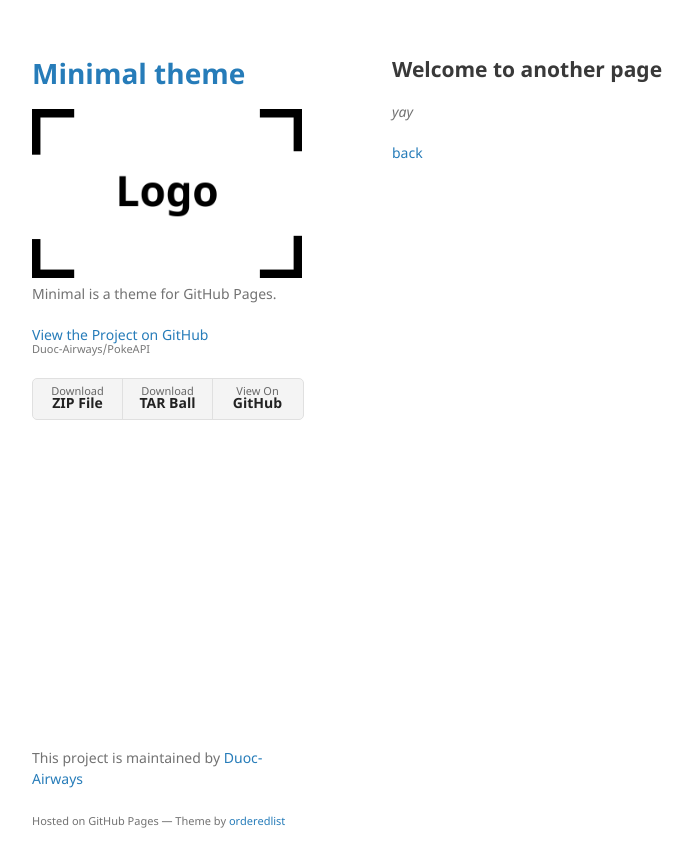
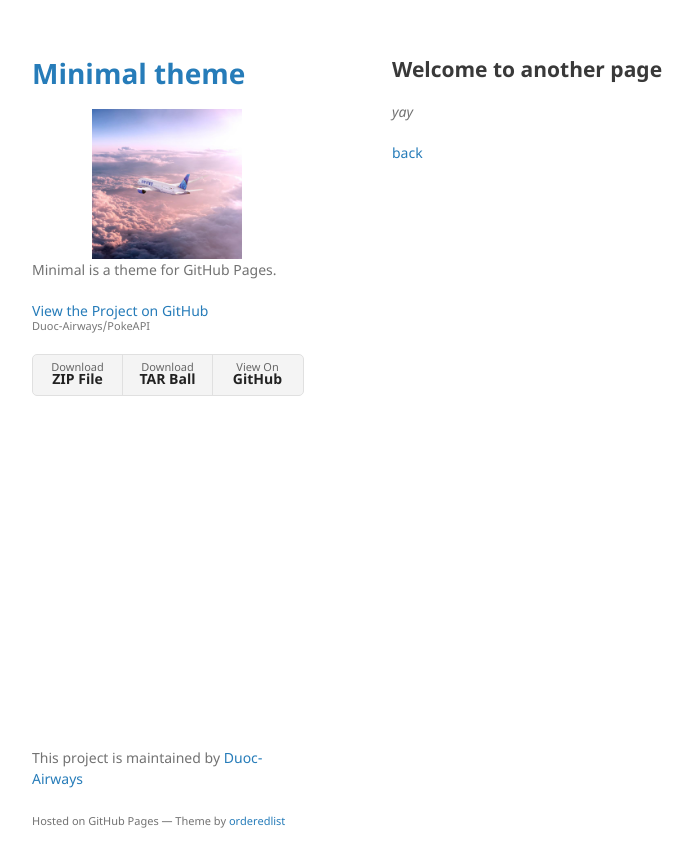
Before and after one commit to Duoc-Airways/PokeAPI, a Jekyll site: the page built from another-page.md, in a window 1280 px wide. Shown: the top 867 px of the page, without its empty margins (178-871 px from the left). Built offline with Jekyll 4.4.1, drawn with Linux system fonts in a browser that asks for light colours; our own code applies the rules of GitHub Pages for plain Markdown files.

Commit message:
modificando el contenido en index.md y cambiando imagen de logo

```diff
--- a/_config.yml
+++ b/_config.yml
@@ -1,5 +1,5 @@
 title: Minimal theme
-logo: /assets/img/logo.png
+logo: /assets/img/avionLogo.jpeg
 description: Minimal is a theme for GitHub Pages.
 show_downloads: true
 google_analytics:
--- a/assets/css/style.scss
+++ b/assets/css/style.scss
@@ -2,3 +2,10 @@
 ---
 
 @import "jekyll-theme-minimal";
+
+img[alt="Logo"] {
+    width: 150px;
+    height: auto;
+    display: block;
+    margin: 0 auto;
+}
```
Also changed, not shown: assets/img/avionLogo.jpeg (added), assets/img/logo.png (deleted).
